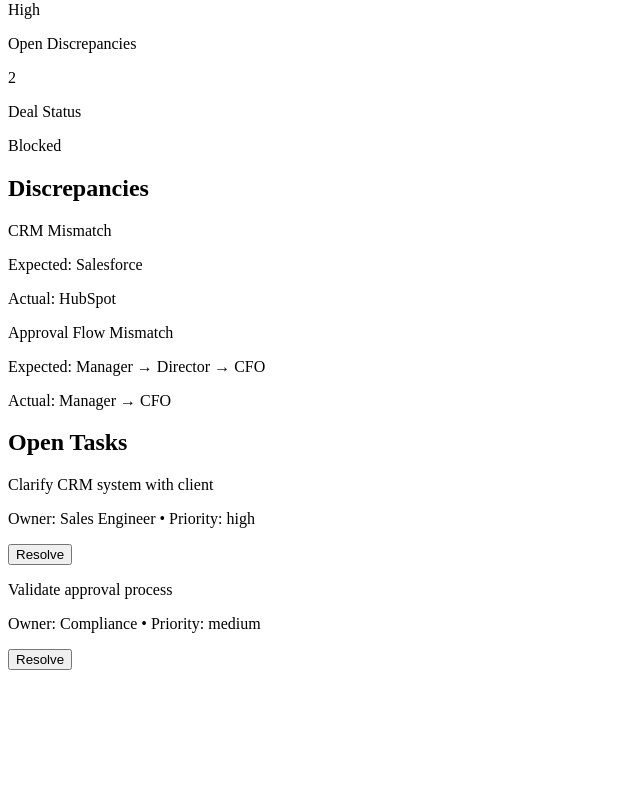
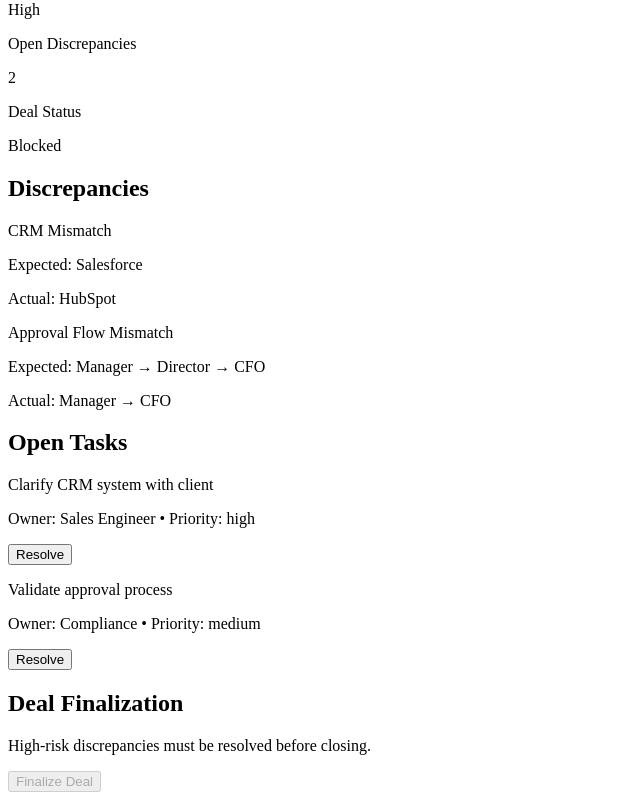
Before and after one commit to mikechauo/veridex-demo, a Next.js app: page /crm in a window 1280 px wide. Shown: the part 411-1211 px from the top of the page, without its empty margins (0-640 px from the left). Before the commit the page ends 1089 px from the top, so only its background shows below. Built offline with nearby package versions, Linux system fonts and the light colour scheme.

Commit message:
Re-added Finalize Deal button

```diff
--- a/app/crm/page.tsx
+++ b/app/crm/page.tsx
@@ -252,6 +252,35 @@ export default function CRMPage() {
             ))
           )}
         </Section>
+                {/* Deal Finalization */}
+        <Section title="Deal Finalization">
+          {canProceed ? (
+            <button
+              onClick={() =>
+                setDeal((prev) => ({
+                  ...prev,
+                  stage: "Closed Won",
+                }))
+              }
+              className="bg-emerald-500 hover:bg-emerald-600 transition px-4 py-2 rounded text-sm font-medium"
+            >
+              Finalize Deal
+            </button>
+          ) : (
+            <div className="space-y-2">
+              <p className="text-red-500 text-sm">
+                High-risk discrepancies must be resolved before closing.
+              </p>
+              <button
+                disabled
+                className="bg-zinc-800 text-zinc-500 px-4 py-2 rounded text-sm cursor-not-allowed"
+              >
+                Finalize Deal
+              </button>
+            </div>
+          )}
+        </Section>
+
       </div>
     </div>
   );
```
